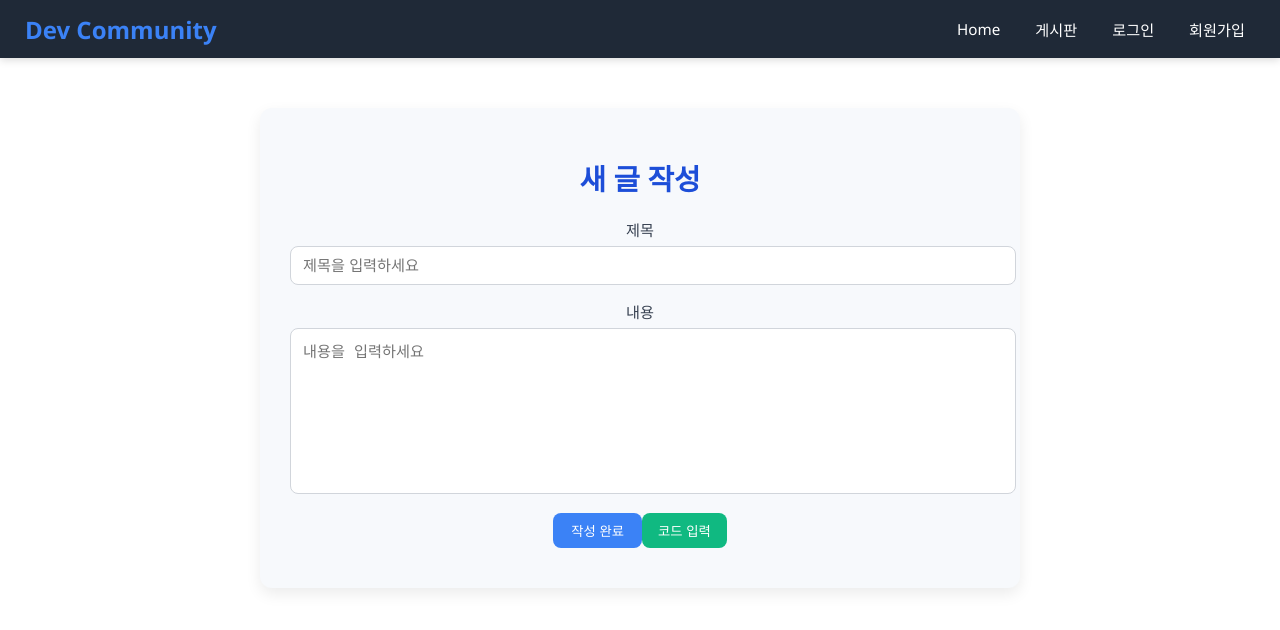
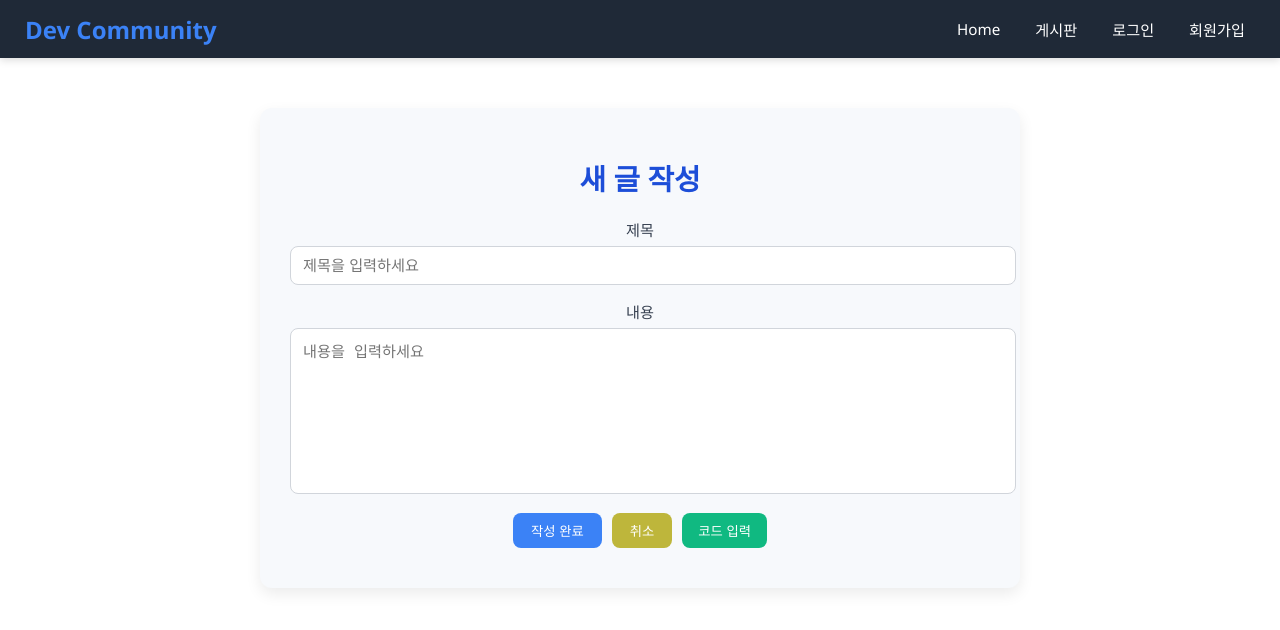
Before and after one commit to LSM-1020/Lsm-react_mini_FrontEnd_251017, a React (Create React App) app: page /board/Write in a window 1280 px wide. Shown: the top 630 px of the page. Built offline with nearby package versions, Linux system fonts and the light colour scheme; no server answers.

Commit message:
글쓰기 취소버튼 제작

```diff
--- a/src/Component/BoardWrite.js
+++ b/src/Component/BoardWrite.js
@@ -66,6 +66,10 @@ function BoardWrite({ user }) {
           <button type="submit" className="btn-submit">
             작성 완료
           </button>
+          <button className="list-button" onClick={() => navigate("/board")}>
+            취소
+          </button>
+
           <button
             type="button"
             className="toggle-code-btn"
--- a/src/Component/LoginPage.js
+++ b/src/Component/LoginPage.js
@@ -11,32 +11,38 @@ function LoginPage({ onLogin }) {
 
   const handleSubmit = async (e) => {
     e.preventDefault();
-    // TODO: 로그인 API 호출 및 검증
+
     if (username.trim() === "") {
       alert("사용자 이름을 입력하세요.");
       return;
     }
+
     try {
+      // 로그인 요청 (application/x-www-form-urlencoded)
       await api.post(
         "/api/auth/login",
-        new URLSearchParams({ username, password })
+        new URLSearchParams({ username, password }),
+        {
+          headers: {
+            "Content-Type": "application/x-www-form-urlencoded",
+          },
+        }
       );
-      //현재 로그인한 사용자 정보 가져오기
-      const res = await api.get("api/auth/me");
-      onLogin(res.data.username); //app에서 전달된 props인 onlogin의 값으로 로그인한 유저의 username전달
-      alert(`${username}님 어서오세요`);
+
+      // 현재 로그인한 사용자 정보 가져오기
+      const res = await api.get("/api/auth/me"); // 절대 경로 사용
+      onLogin(res.data.username); // App에서 전달된 onLogin으로 username 전달
+
+      alert(`${res.data.username}님 어서오세요`);
       navigate("/", { replace: true });
     } catch (err) {
-      // 2. 서버 응답을 통한 오류 처리
-      // [수정] id 또는 비밀번호 틀렸을 때 오류창 출력
+      // 400 Bad Request 또는 401 Unauthorized 처리
       if (
         err.response &&
         (err.response.status === 400 || err.response.status === 401)
       ) {
-        // 400 Bad Request 또는 401 Unauthorized 응답이 오면
         alert("아이디 또는 비밀번호가 올바르지 않습니다.");
       } else {
-        // 그 외 다른 네트워크 오류나 서버 오류 등
         console.error("로그인 실패:", err);
         alert("로그인 중 오류가 발생했습니다. 다시 시도해주세요.");
       }
--- a/src/Component/css/BoardWrite.css
+++ b/src/Component/css/BoardWrite.css
@@ -21,6 +21,24 @@
   margin-bottom: 15px;
   font-size: 0.95rem;
   color: #374151;
+}
+
+/* 이전 버튼 */
+.list-button {
+  padding: 8px 18px;
+  background-color: #beb63b;
+  color: #ffffff;
+  border: none;
+  border-radius: 8px;
+  cursor: pointer;
+  font-weight: 500;
+  transition: background-color 0.2s ease;
+  margin-left: 10px;
+  margin-right: 10px;
+}
+
+.list-button:hover {
+  background-color: #2563eb;
 }
 
 .board-write-form input,
```
